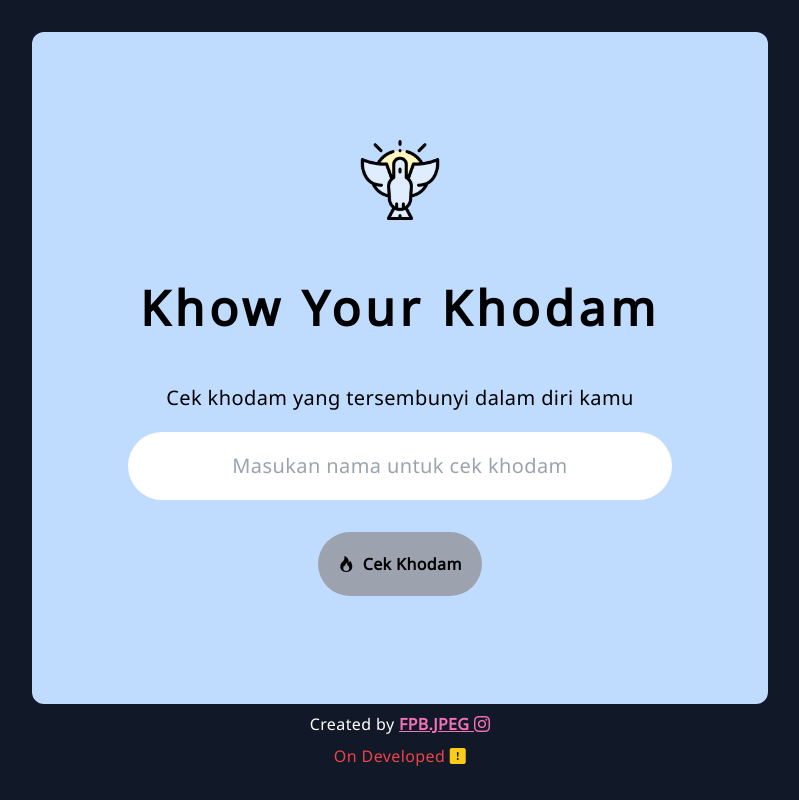
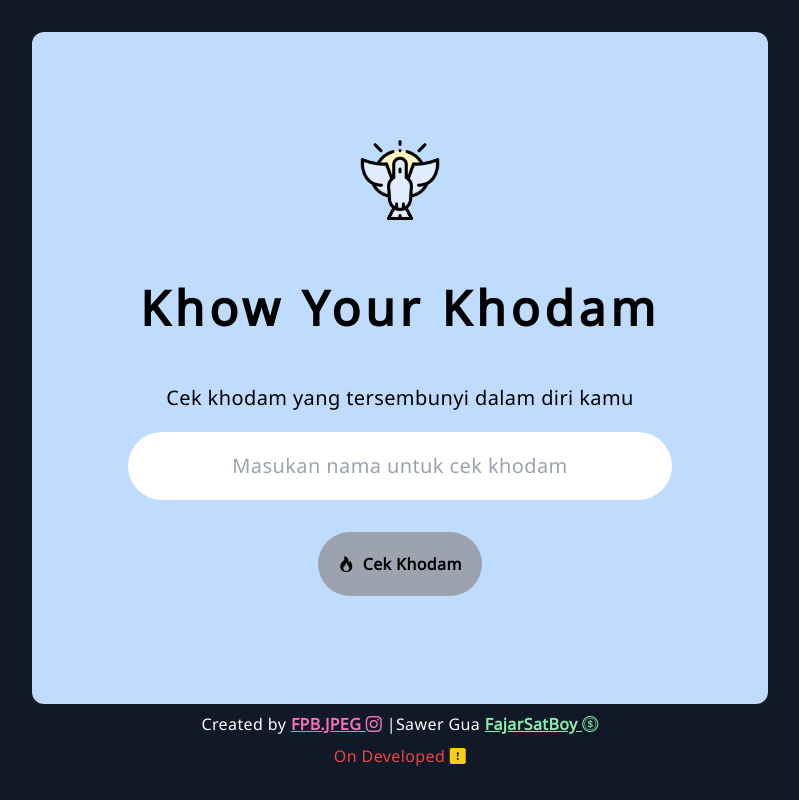
Before and after one commit to fpbismyname/Know-Your-Khodam, a React (Vite) app: page / in a window 1280 px wide. Shown: the whole page, without its empty margins (240-1039 px from the left). Built offline with nearby package versions, Linux system fonts and the light colour scheme.

Commit message:
Update 1.0.1

```diff
--- a/src/components/Footer.jsx
+++ b/src/components/Footer.jsx
@@ -11,12 +11,22 @@ const footer = () => {
               <strong className="text-pink-400 underline">
                 FPB.JPEG <i className="bi bi-instagram"></i>
               </strong>
+            </a>{" "}
+            |{" "}
+          </h1>
+          <h1>
+            Sawer Gua{" "}
+            <a href="https://saweria.co/FajarSatBoy">
+              <strong className="underline text-green-300">FajarSatBoy <i class="bi bi-coin"></i></strong>
             </a>
           </h1>
         </div>
       </footer>
       <div className="flex justify-center">
-        <p className="text-red-500">On Developed <i className="bi bi-exclamation-square-fill text-yellow-400"></i></p>
+        <p className="text-red-500">
+          On Developed{" "}
+          <i className="bi bi-exclamation-square-fill text-yellow-400"></i>
+        </p>
       </div>
     </>
   );
```
